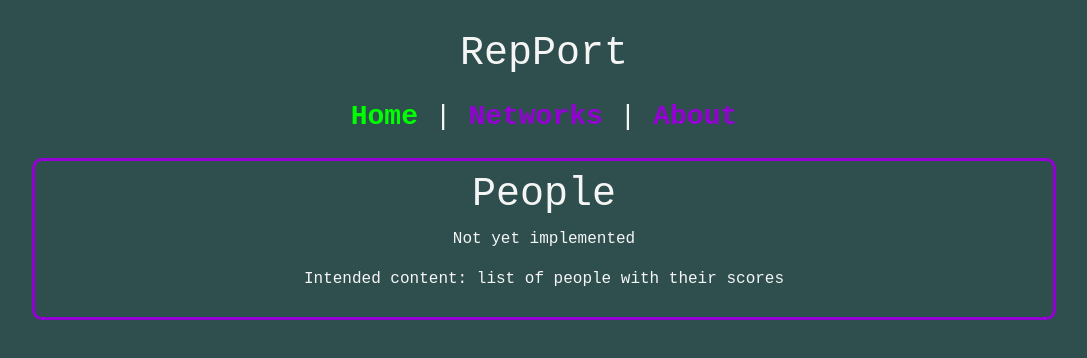
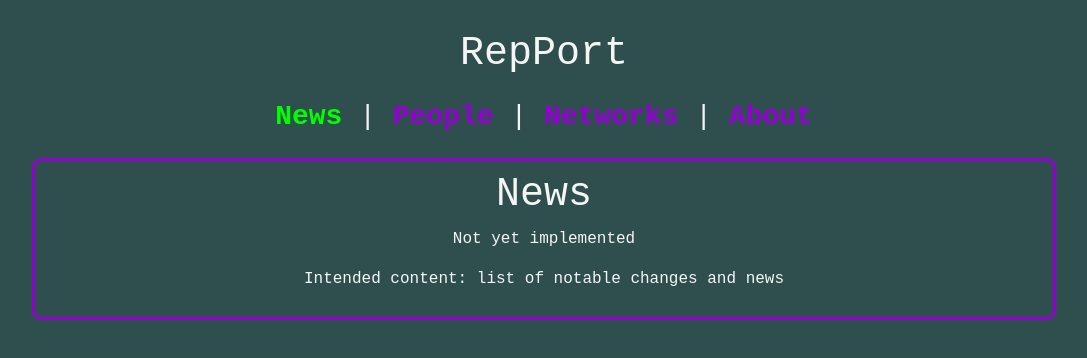
Before and after one commit to mikron-ia/rep-port, a Vue app: page /#/ in a window 1280 px wide. Shown: the top 358 px of the page, without its empty margins (96-1183 px from the left). Built offline with nearby package versions, Linux system fonts and the light colour scheme.

Commit message:
Added separate People tab

```diff
--- a/src/App.vue
+++ b/src/App.vue
@@ -4,7 +4,9 @@
       <h1>RepPort</h1>
     </div>
     <div id="nav">
-      <router-link to="/">Home</router-link>
+      <router-link to="/">News</router-link>
+      |
+      <router-link to="/people">People</router-link>
       |
       <router-link to="/network">Networks</router-link>
       |
--- a/src/router.ts
+++ b/src/router.ts
@@ -1,8 +1,9 @@
 import Vue from "vue";
 import Router from "vue-router";
-import Home from "./views/Home.vue";
-import Network from "./views/NetworksDictionary.vue";
-import About from "./views/About.vue";
+import Home from "@/views/Home.vue";
+import People from "@/views/People.vue";
+import Network from "@/views/NetworksDictionary.vue";
+import About from "@/views/About.vue";
 
 Vue.use(Router);
 
@@ -12,6 +13,11 @@ export default new Router({
       path: "/",
       name: "home",
       component: Home
+    },
+    {
+      path: "/people",
+      name: "people",
+      component: People
     },
     {
       path: "/network",
--- a/src/views/Home.vue
+++ b/src/views/Home.vue
@@ -1,8 +1,8 @@
 <template>
   <div class="home">
-    <h1>People</h1>
+    <h1>News</h1>
     <p>Not yet implemented</p>
-    <p>Intended content: list of people with their scores</p>
+    <p>Intended content: list of notable changes and news</p>
   </div>
 </template>
 
--- /dev/null
+++ b/src/views/People.vue
@@ -0,0 +1,26 @@
+<template>
+  <div class="home">
+    <h1>People</h1>
+    <div v-if="isUserValid">
+      <p>Not yet implemented</p>
+      <p>Intended content: list of people with their scores</p>
+    </div>
+    <div v-else class="error">
+      <p>
+        You are accessing the service anonymously. To access the list and
+        reputations of the people you know, please log in.
+      </p>
+    </div>
+  </div>
+</template>
+
+<script lang="ts">
+import { mapGetters } from "vuex";
+
+export default {
+  name: "People",
+  computed: {
+    ...mapGetters(["isUserValid"])
+  }
+};
+</script>
```
